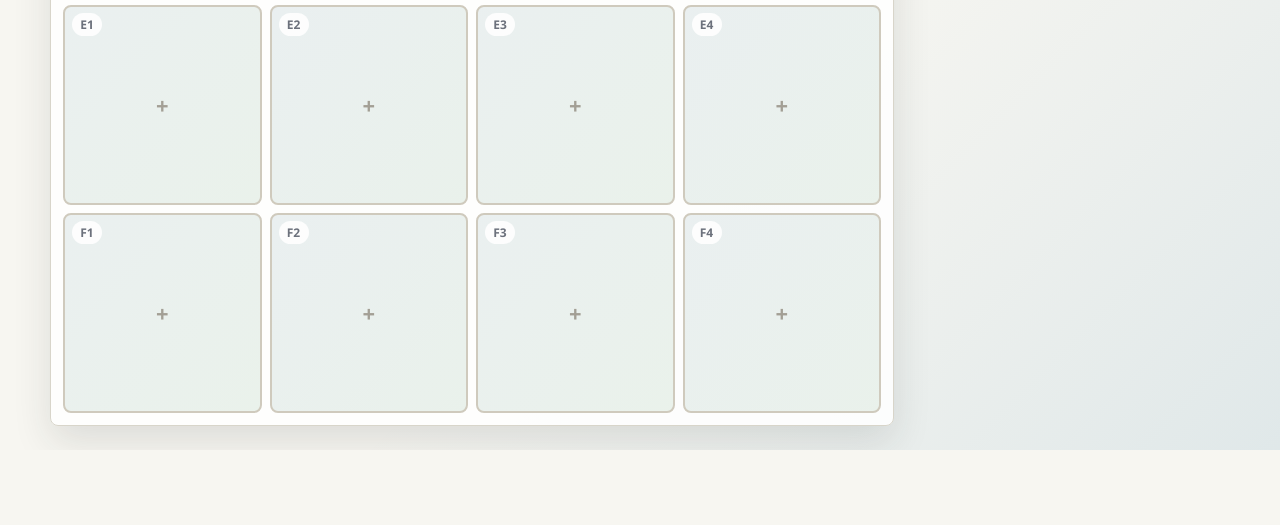
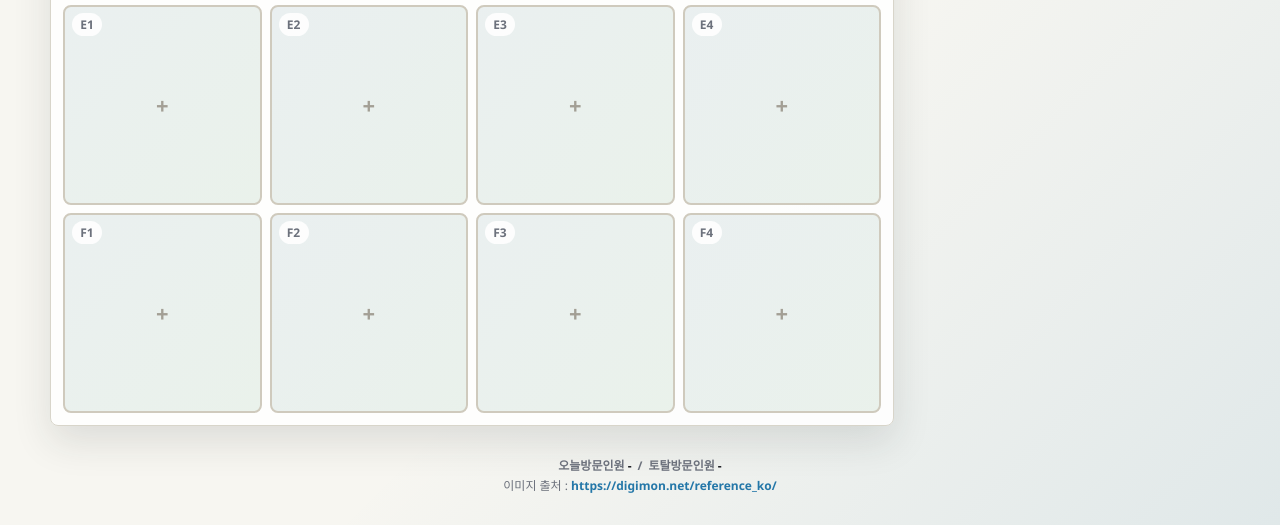
Before and after one commit to integerJI/digimon-memory-helper, a plain HTML site: page index.html in a window 1280 px wide. Shown: the part 993-1518 px from the top of the page. Before the commit the page ends 1443 px from the top, so only its background shows below. Drawn offline with Linux system fonts and the light colour scheme; no server answers.

Commit message:
Add visitor footer and image source

```diff
--- a/index.html
+++ b/index.html
@@ -301,6 +301,37 @@
       color: var(--green);
     }
 
+    .site-footer {
+      margin-top: 16px;
+      padding: 14px 4px 4px;
+      color: var(--muted);
+      font-size: 12px;
+      line-height: 1.7;
+      text-align: center;
+    }
+
+    .visit-line {
+      display: flex;
+      flex-wrap: wrap;
+      justify-content: center;
+      gap: 6px;
+      font-weight: 800;
+    }
+
+    .site-footer strong {
+      color: var(--ink);
+    }
+
+    .source-line a {
+      color: var(--sky);
+      font-weight: 800;
+      text-decoration: none;
+    }
+
+    .source-line a:hover {
+      text-decoration: underline;
+    }
+
     @media (max-width: 900px) {
       .workspace {
         grid-template-columns: 1fr;
@@ -394,6 +425,18 @@
         <div id="palette" class="palette"></div>
       </aside>
     </main>
+
+    <footer class="site-footer">
+      <div class="visit-line" aria-live="polite">
+        <span>오늘방문인원 <strong id="todayVisitCount">-</strong></span>
+        <span>/</span>
+        <span>토탈방문인원 <strong id="totalVisitCount">-</strong></span>
+      </div>
+      <div class="source-line">
+        이미지 출처 :
+        <a href="https://digimon.net/reference_ko/" target="_blank" rel="noopener noreferrer">https://digimon.net/reference_ko/</a>
+      </div>
+    </footer>
   </div>
 
   <script>
@@ -423,6 +466,8 @@
     const selectedLabelEl = document.querySelector("#selectedLabel");
     const filledCountEl = document.querySelector("#filledCount");
     const pairCountEl = document.querySelector("#pairCount");
+    const todayVisitCountEl = document.querySelector("#todayVisitCount");
+    const totalVisitCountEl = document.querySelector("#totalVisitCount");
     const clearSelectedButton = document.querySelector("#clearSelected");
     const resetButton = document.querySelector("#resetBoard");
 
@@ -536,6 +581,86 @@
       renderPalette();
     }
 
+    function koreaDateKey() {
+      const formatter = new Intl.DateTimeFormat("en", {
+        timeZone: "Asia/Seoul",
+        year: "numeric",
+        month: "2-digit",
+        day: "2-digit"
+      });
+      const parts = Object.fromEntries(formatter.formatToParts(new Date()).map((part) => [part.type, part.value]));
+      return `${parts.year}-${parts.month}-${parts.day}`;
+    }
+
+    function storageGet(key) {
+      try {
+        return localStorage.getItem(key);
+      } catch {
+        return null;
+      }
+    }
+
+    function storageSet(key, value) {
+      try {
+        localStorage.setItem(key, value);
+      } catch {
+        // Counting still works without localStorage, but refreshes may count again.
+      }
+    }
+
+    function formatVisitCount(value) {
+      return Number.isFinite(value) ? new Intl.NumberFormat("ko-KR").format(value) : "-";
+    }
+
+    async function counterRequest(counterName, action = "") {
+      const namespace = "integerji-digimon-memory-helper";
+      const suffix = action ? `/${action}` : "/";
+      const response = await fetch(`https://api.counterapi.dev/v1/${namespace}/${counterName}${suffix}`, {
+        cache: "no-store"
+      });
+
+      if (!response.ok) {
+        throw new Error("Counter request failed");
+      }
+
+      const data = await response.json();
+      return Number(data.count);
+    }
+
+    async function readCounter(counterName) {
+      try {
+        return await counterRequest(counterName);
+      } catch {
+        return 0;
+      }
+    }
+
+    async function updateVisitCounter(counterName, storageKey) {
+      if (storageGet(storageKey) === "1") {
+        return readCounter(counterName);
+      }
+
+      const value = await counterRequest(counterName, "up");
+      storageSet(storageKey, "1");
+      return value;
+    }
+
+    async function initVisitCounter() {
+      const todayKey = koreaDateKey();
+      const totalStorageKey = "digimon-memory-helper:visited";
+      const todayStorageKey = `digimon-memory-helper:visited:${todayKey}`;
+
+      try {
+        const total = await updateVisitCounter("total-visitors", totalStorageKey);
+        const today = await updateVisitCounter(`today-visitors-${todayKey}`, todayStorageKey);
+        totalVisitCountEl.textContent = formatVisitCount(total);
+        todayVisitCountEl.textContent = formatVisitCount(today);
+      } catch {
+        totalVisitCountEl.textContent = "-";
+        todayVisitCountEl.textContent = "-";
+      }
+    }
+
     clearSelectedButton.addEventListener("click", () => {
       state[selectedIndex] = null;
       render();
@@ -567,6 +692,7 @@
     });
 
     render();
+    initVisitCounter();
   </script>
 </body>
 </html>
```
